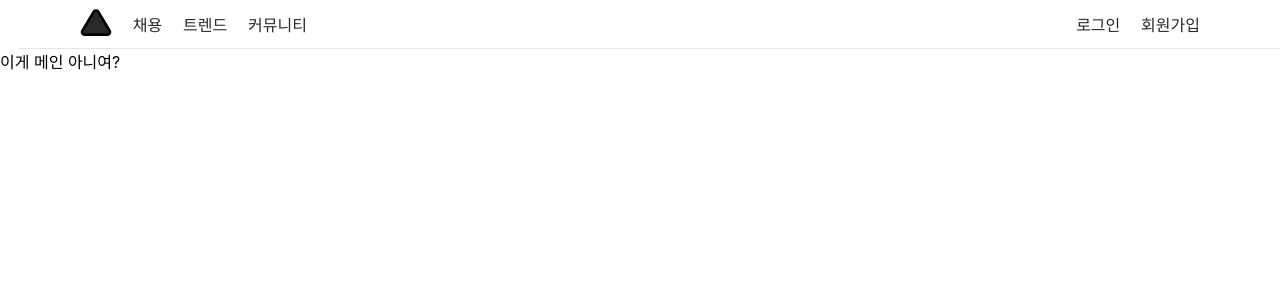
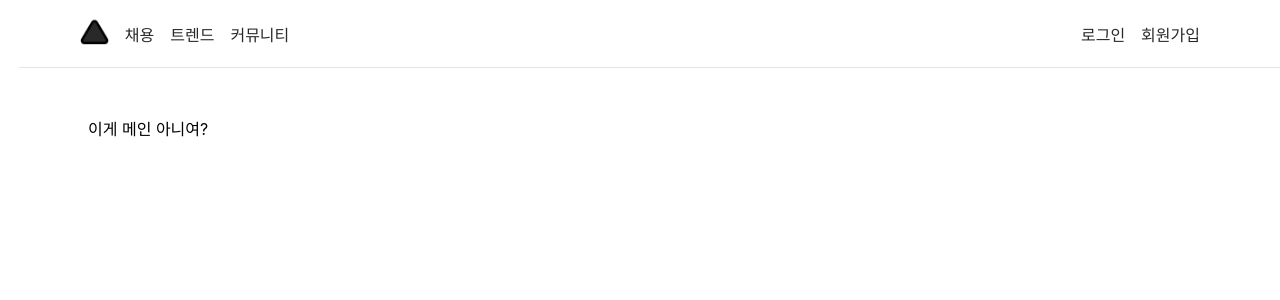
Before and after one commit to posy-m/chefproject, a React (Create React App) app in the folder frontend/: page / in a window 1280 px wide. Shown: the top 300 px of the page. Built offline with nearby package versions, Linux system fonts and the light colour scheme.

Commit message:
[frontend] layout

```diff
--- a/frontend/src/pages/LayOut.tsx
+++ b/frontend/src/pages/LayOut.tsx
@@ -1,12 +1,13 @@
 import React from 'react'
 import { Outlet } from 'react-router-dom'
 import Header from '../components/Header'
+import styles from '../styles/Layout.module.css'
 
 const LayOut = () => {
   return (
     <div>
       <Header />
-      <main>
+      <main className={styles['layout-main']}>
         <Outlet />
       </main>
 
--- a/frontend/src/styles/Header.module.css
+++ b/frontend/src/styles/Header.module.css
@@ -1,12 +1,12 @@
 .header-box nav {
-  height: 3rem;
+  height: 4.2rem;
   display: flex;
   justify-content: space-between;
   padding: 0 5rem 0;
 }
 
 .header-box ul {
-  gap: 1.3rem;
+  gap: 1rem;
   display: flex;
   align-items: center;
 }
@@ -16,7 +16,7 @@
 }
 
 .header-box img {
-  width: 2rem;
+  width: 1.8rem;
 }
 
 .header-box div {
--- /dev/null
+++ b/frontend/src/styles/Layout.module.css
@@ -0,0 +1,3 @@
+.layout-main {
+  padding: 3rem 5.5rem 0;
+}
```
